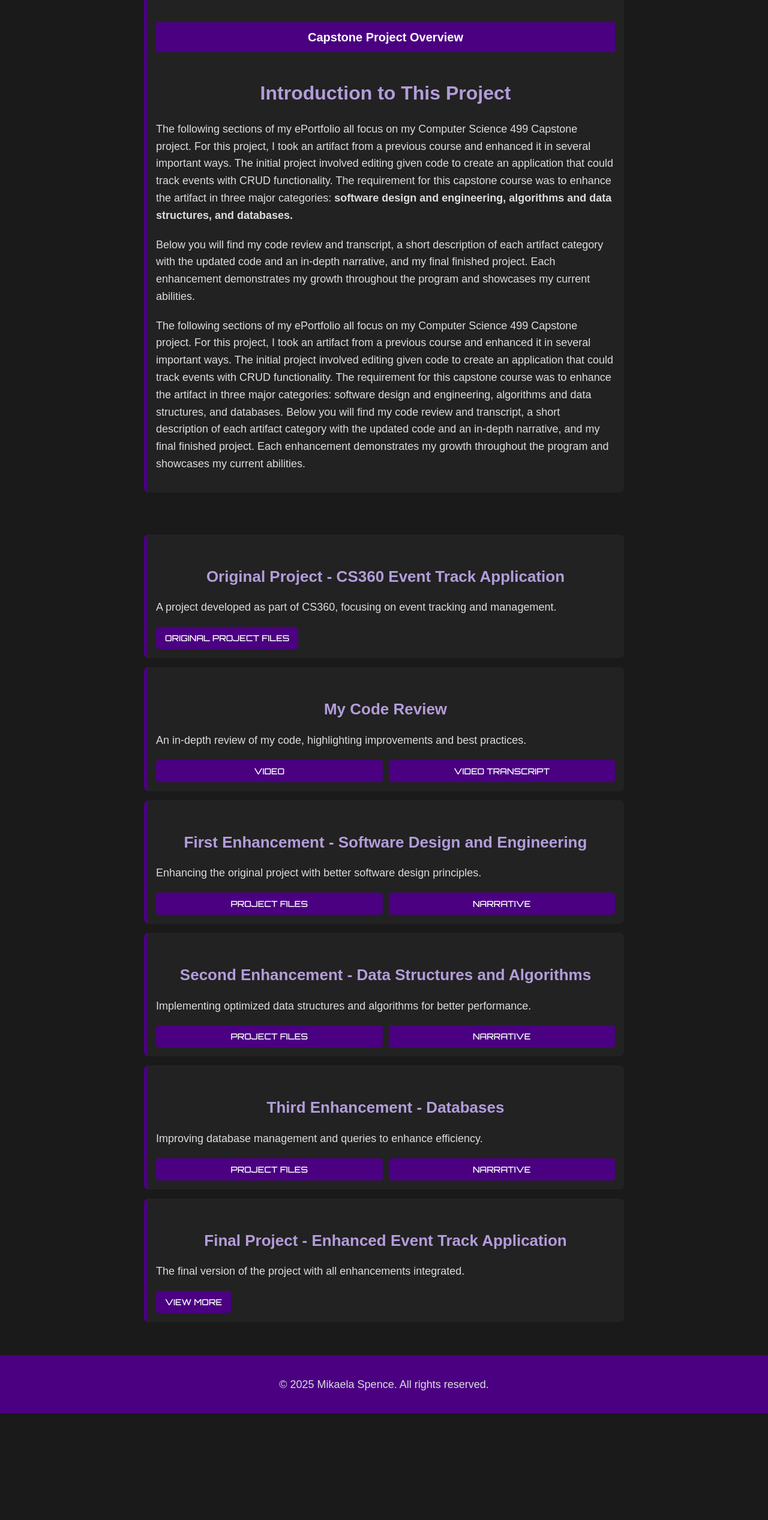
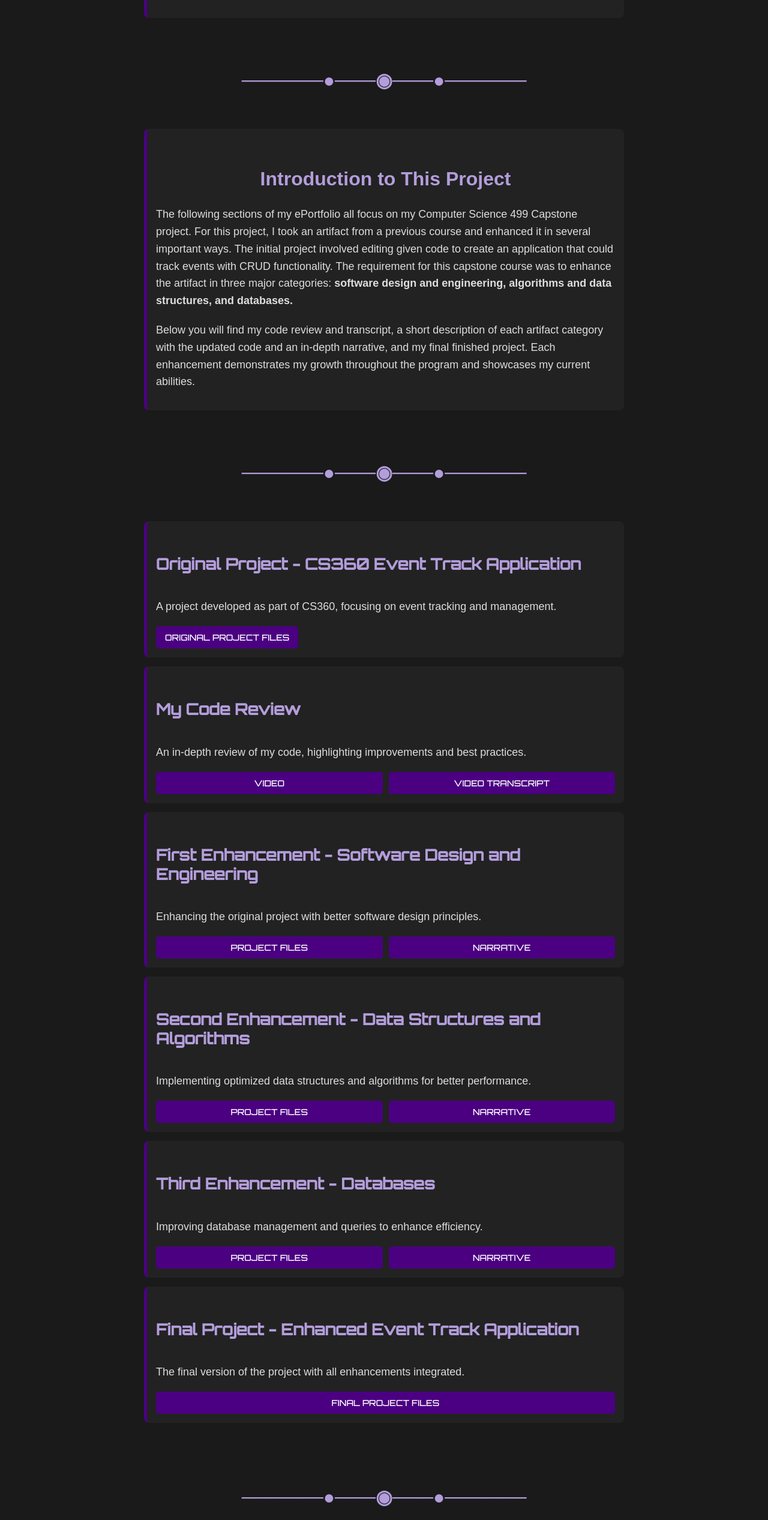
Before and after one commit to Mikaelaspence/mikaelaspence.github.io, a plain HTML site: page index.html in a window 1280 px wide. Shown: the part 3081-5615 px from the top of the page at 60% size. Before the commit the page ends 5437 px from the top, so only its background shows below. Drawn offline with Linux system fonts and the light colour scheme.

Commit message:
ePortfolio complete?

```diff
--- a/index.html
+++ b/index.html
@@ -167,12 +167,18 @@
 
 
 
-        <div style="width: 100%; height: 50px; background-color: #4b0082; margin: 40px 0; text-align: center;
-                    display: flex; align-items: center; justify-content: center; color: white; font-size: 20px;
-                    font-weight: bold; font-family: Arial, sans-serif;">
-            Capstone Project Overview
-        </div>
+		</section>
 
+
+		<section>
+		<h1 style="text-align: center; font-size: 32px; font-family: Arial, sans-serif; color: #b39ddb; margin-top: 50px;">
+            ──────●───◉───●──────
+        </h1>
+		</section>
+
+
+		<section class="projects">
+            <div class="project">
         <h1 style="text-align: center; font-size: 32px; font-family: Arial, sans-serif; color: #b39ddb; margin-top: 50px;">
             Introduction to This Project
         </h1>
@@ -189,22 +195,29 @@
             Each enhancement demonstrates my growth throughout the program and showcases my current abilities.
         </p>
 
-                <p style="margin-top: 20px; font-size: 18px; line-height: 1.6;">The following sections of my ePortfolio all focus on my Computer Science 499 Capstone project. For this project, I took an artifact from a previous course and enhanced it in several important ways.
-                The initial project involved editing given code to create an application that could track events with CRUD functionality. The requirement for this capstone course was to enhance the artifact in three
-                major categories: software design and engineering, algorithms and data structures, and databases. Below you will find my code review and transcript, a short description of each artifact category with the
-                updated code and an in-depth narrative, and my final finished project. Each enhancement demonstrates my growth throughout the program and showcases my current abilities.</p>
+
             </div>
         </section>
 
+
+		<section>
+		<h1 style="text-align: center; font-size: 32px; font-family: Arial, sans-serif; color: #b39ddb; margin-top: 50px;">
+            ──────●───◉───●──────
+        </h1>
+		</section>
+
         <section class="projects">
             <div class="project">
-                <h2 style="font-family: Arial, sans-serif; color: #b39ddb; text-align: center; font-size: 26px; margin-top: 40px;">Original Project - CS360 Event Track Application</h2>
+
+
+<h2 style="display: inline-block; font-family: Orbitron, sans-serif; color: #b39ddb; font-size: 26px; margin-top: 40px;">Original Project - CS360 Event Track Application</h2>
                 <p style="margin-top: 20px; font-size: 18px; line-height: 1.6;">A project developed as part of CS360, focusing on event tracking and management.</p>
                 <a href="https://github.com/Mikaelaspence/CS360EventTrackerApp">Original Project Files</a>
             </div>
 
             <div class="project">
-                <h2 style="font-family: Arial, sans-serif; color: #b39ddb; text-align: center; font-size: 26px; margin-top: 40px;">My Code Review</h2>
+
+<h2 style="display: inline-block; font-family: Orbitron, sans-serif; color: #b39ddb; font-size: 26px; margin-top: 40px;">My Code Review</h2>
                 <p style="margin-top: 20px; font-size: 18px; line-height: 1.6;">An in-depth review of my code, highlighting improvements and best practices.</p>
                 <div class="buttons">
                     <a href="https://youtu.be/qxwpSwwdeXg">Video</a>
@@ -213,7 +226,9 @@
             </div>
 
             <div class="project">
-                <h2 style="font-family: Arial, sans-serif; color: #b39ddb; text-align: center; font-size: 26px; margin-top: 40px;">First Enhancement - Software Design and Engineering</h2>
+
+
+<h2 style="display: inline-block; font-family: Orbitron, sans-serif; color: #b39ddb; font-size: 26px; margin-top: 40px;">First Enhancement - Software Design and Engineering</h2>
                 <p style="margin-top: 20px; font-size: 18px; line-height: 1.6;">Enhancing the original project with better software design principles.</p>
                 <div class="buttons">
                     <a href="https://github.com/Mikaelaspence/mikaelaspence.github.io/blob/main/EventTrackAppSoftwareDesignEngineering.zip">Project Files</a>
@@ -222,7 +237,8 @@
             </div>
 
             <div class="project">
-                <h2 style="font-family: Arial, sans-serif; color: #b39ddb; text-align: center; font-size: 26px; margin-top: 40px;">Second Enhancement - Data Structures and Algorithms</h2>
+
+<h2 style="display: inline-block; font-family: Orbitron, sans-serif; color: #b39ddb; font-size: 26px; margin-top: 40px;">Second Enhancement - Data Structures and Algorithms</h2>
                 <p style="margin-top: 20px; font-size: 18px; line-height: 1.6;">Implementing optimized data structures and algorithms for better performance.</p>
                 <div class="buttons">
                     <a href="https://github.com/Mikaelaspence/mikaelaspence.github.io/blob/main/EventTrackAppDataStructureAlgorithm.zip">Project Files</a>
@@ -231,7 +247,8 @@
             </div>
 
             <div class="project">
-                <h2 style="font-family: Arial, sans-serif; color: #b39ddb; text-align: center; font-size: 26px; margin-top: 40px;">Third Enhancement - Databases</h2>
+
+<h2 style="display: inline-block; font-family: Orbitron, sans-serif; color: #b39ddb; font-size: 26px; margin-top: 40px;">Third Enhancement - Databases</h2>
                 <p style="margin-top: 20px; font-size: 18px; line-height: 1.6;">Improving database management and queries to enhance efficiency.</p>
                 <div class="buttons">
                     <a href="https://github.com/Mikaelaspence/mikaelaspence.github.io/blob/main/EventTrackAppDatabases.zip">Project Files</a>
@@ -239,17 +256,36 @@
                 </div>
             </div>
 
+			<div class="project">
+<h2 style="display: inline-block; font-family: Orbitron, sans-serif; color: #b39ddb; font-size: 26px; margin-top: 40px;">Final Project - Enhanced Event Track Application</h2>
+				<p style="margin-top: 20px; font-size: 18px; line-height: 1.6;">The final version of the project with all enhancements integrated.</p>
+				<div class="buttons" style="display: flex; justify-content: center;">
+					<a href="https://github.com/Mikaelaspence/mikaelaspence.github.io/blob/main/CS499FinalProjectFiles.zip">Final Project Files</a>
+				</div>
+			</div>
 
-            <div class="project">
-                <h2 style="font-family: Arial, sans-serif; color: #b39ddb; text-align: center; font-size: 26px; margin-top: 40px;">Final Project - Enhanced Event Track Application</h2>
-                <p style="margin-top: 20px; font-size: 18px; line-height: 1.6;">The final version of the project with all enhancements integrated.</p>
-                <a href="https://github.com/Mikaelaspence/mikaelaspence.github.io/blob/main/CS499FinalProjectFiles.zip">View More</a>
-            </div>
+<div style="height: 40px;"></div>
+
+		<section>
+		<h1 style="text-align: center; font-size: 32px; font-family: Arial, sans-serif; color: #b39ddb; margin-top: 50px;">
+            ──────●───◉───●──────
+        </h1>
+		</section>
+
+
+			<div class="project">
+<h2 style="display: inline-block; font-family: Orbitron, sans-serif; color: #b39ddb; font-size: 26px;">Reserved Space for Future Projects!</h2>
+				<p style="margin-top: 20px; font-size: 18px; line-height: 1.6;">Keep an eye out for more!</p>
+				<div class="buttons" style="display: flex; justify-content: center;">
+					<a href="under-construction.html">Under Construction</a>
+				</div>
+			</div>
+
         </section>
     </main>
 
     <footer>
-        <p style="margin-top: 20px; font-size: 18px; line-height: 1.6;">&copy; 2025 Mikaela Spence. All rights reserved.</p>
+        <p style="font-size: 18px; line-height: 1.6;">&copy; 2025 Mikaela Spence. All rights reserved.</p>
     </footer>
 </body>
 </html>
```
Also changed, not shown: minimalistic_badge.png (added), round_image.png (added), tech_circle.png (deleted).
